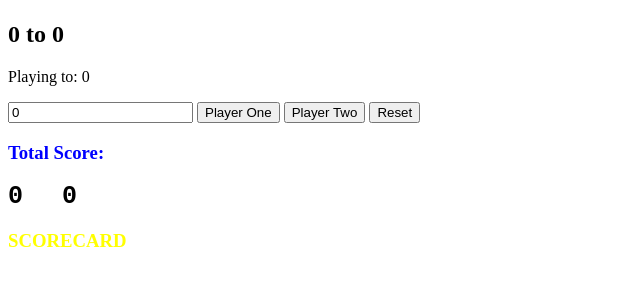
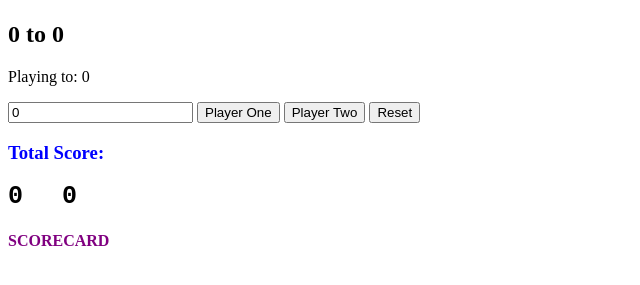
Before and after one commit to echkayweb/scoreKeeper, a plain HTML site: page index.html in a window 1280 px wide. Shown: the part 59-344 px from the top of the page, without its empty margins (0-640 px from the left). Drawn offline with Linux system fonts and the light colour scheme.

Commit message:
Update index.html

```diff
--- a/index.html
+++ b/index.html
@@ -20,7 +20,7 @@
         <pre><span id="p1Total" class="boldandbig">0</span>     <span id="p2Total" class="boldandbig">0</span></pre>
     </div>
     <div>
-        <h3 style="color: yellow;">SCORECARD</h3>
+        <h4 style="color: purple;">SCORECARD</h4>
     </div>
     <div id="scoreCard"></div>
 <!--     <script type="text/javascript" src="http://yourjavascript.com/1004136191/scorekeeper.js"></script> -->
```
